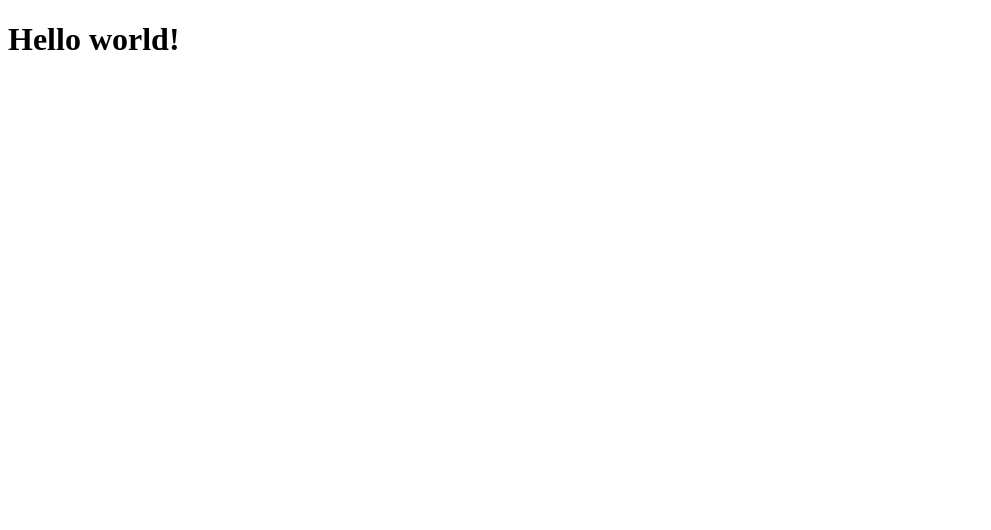
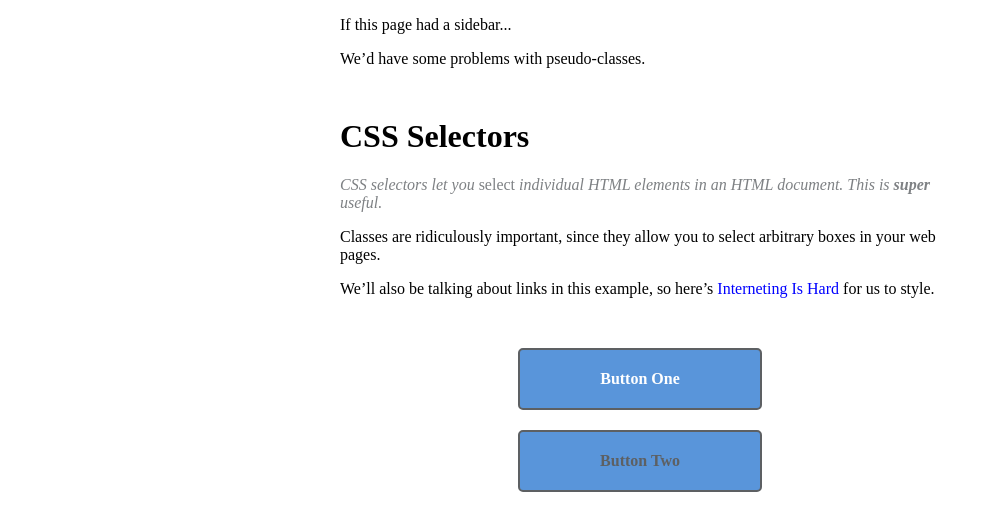
Before and after one commit to weezee03/addict-procasinator, a plain HTML site: page index.html in a window 1280 px wide. Shown: the whole page, without its empty margins (0-991 px from the left). Drawn offline with Linux system fonts and the light colour scheme.

Commit message:
edited CSS and Html according to interneting-is-hard.com

```diff
--- a/css/style.css
+++ b/css/style.css
@@ -1,3 +1,85 @@
-header h1 {
-	color: skyblue;
+.page > p:first-of-type {
+  color: #7E8184;
+  font-style: italic;
 }
+
+.synopsis em {
+  font-style: normal;
+}
+
+/* h1 em {
+	font-style: bold;
+} */
+
+.button:link,
+.button:visited {
+  display: block;
+  text-decoration: none;
+  color: #FFF;
+  background-color: #5995DA;    /* Blue */
+  font-weight: bold;
+  padding: 20px;
+  text-align: center;
+  border: 2px solid #5D6063;    /* Dark gray */
+  border-radius: 5px;
+
+  width: 200px;
+  margin: 20px auto;
+}
+.button:hover,
+.button:visited:hover {
+  color: #FFF;
+  background-color: #76AEED;  /* Light blue */
+}
+.button:active,
+.button:visited:active {
+  color: #FFF;
+  background-color: #5995DA;  /* Blue */
+}
+#button-2 {
+  color: #5D6063;  /* Dark gray */
+}
+.call-to-action:link,
+.call-to-action:visited {
+  font-style: italic;
+  background-color: #EEB75A;     /* Yellow */
+}
+
+.call-to-action:hover,
+.call-to-action:visited:hover {
+  background-color: #F5CF8E;     /* Light yellow */
+}
+
+.call-to-action:active,
+.call-to-action:visited:active {
+  background-color: #EEB75A;     /* Yellow */
+}
+
+.page {
+  width: 600px;
+  margin: 0 auto;
+}
+
+a:link {
+  color: blue;
+  text-decoration: none;
+}
+a:visited {
+  color: purple;
+}
+a:hover {
+  color: aqua;
+  text-decoration: underline;
+}
+a:active {
+  color: red;
+}
+a:visited:hover {
+  color: orange;
+}
+a:visited:active {
+  color: red;
+}
+p:last-of-type {
+  margin-bottom: 50px;
+}
--- a/index.html
+++ b/index.html
@@ -1,14 +1,38 @@
 <!DOCTYPE html>
 <html lang="en">
+
 <head>
   <meta charset="UTF-8">
   <meta name="viewport" content="width=device-width, initial-scale=1.0">
   <meta http-equiv="X-UA-Compatible" content="ie=edge">
+  <link rel="stylesheet" href="css/style.css">
   <title>Document</title>
 </head>
+
 <body>
-	<header>
-		<h1>Hello world!</h1>
-	</header>
+  <div class='page'>
+    <div class='sidebar'>
+  <p>If this page had a sidebar...</p>
+  <p>We’d have some problems with pseudo-classes.</p>
+</div>
+    <header>
+      <h1>CSS Selectors</h1>
+    </header>
+    <p class='synopsis'>CSS selectors let you <em>select</em> individual HTML
+      elements in an HTML document. This is <strong>super</strong> useful.</p>
+
+    <p>Classes are ridiculously important, since they allow you to select
+      arbitrary boxes in your web pages.</p>
+
+    <p>We’ll also be talking about links in this example, so here’s
+      <a href='https://internetingishard.com'>Interneting Is Hard</a> for us to
+      style.</p>
+
+    <a class='button' href='nowhere.html'>Button One</a>
+  <a id='button-2' class='button' href='nowhere.html'>Button Two</a>
+
 </body>
+
 </html>
+<!-- Join me on style.css
+-->
```
